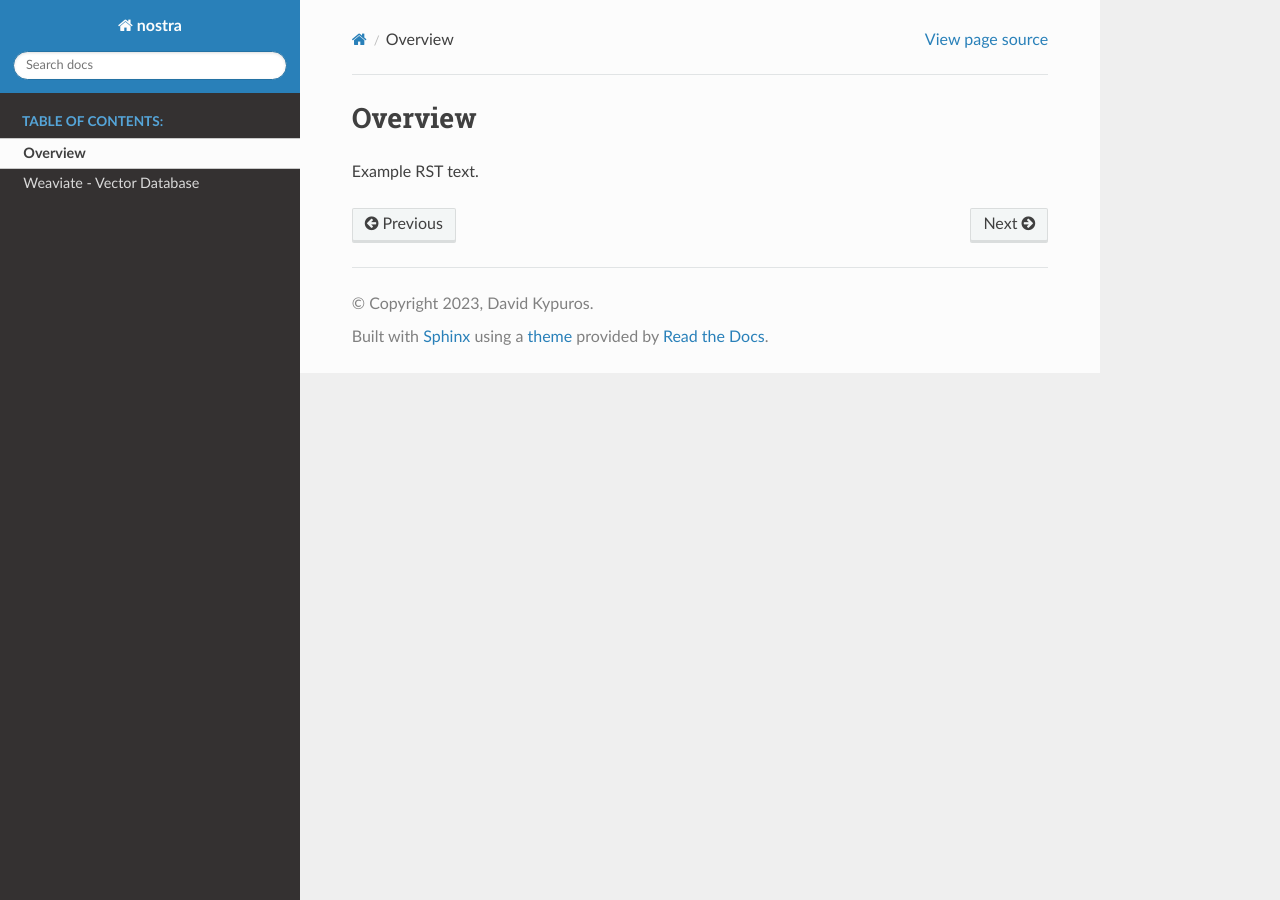
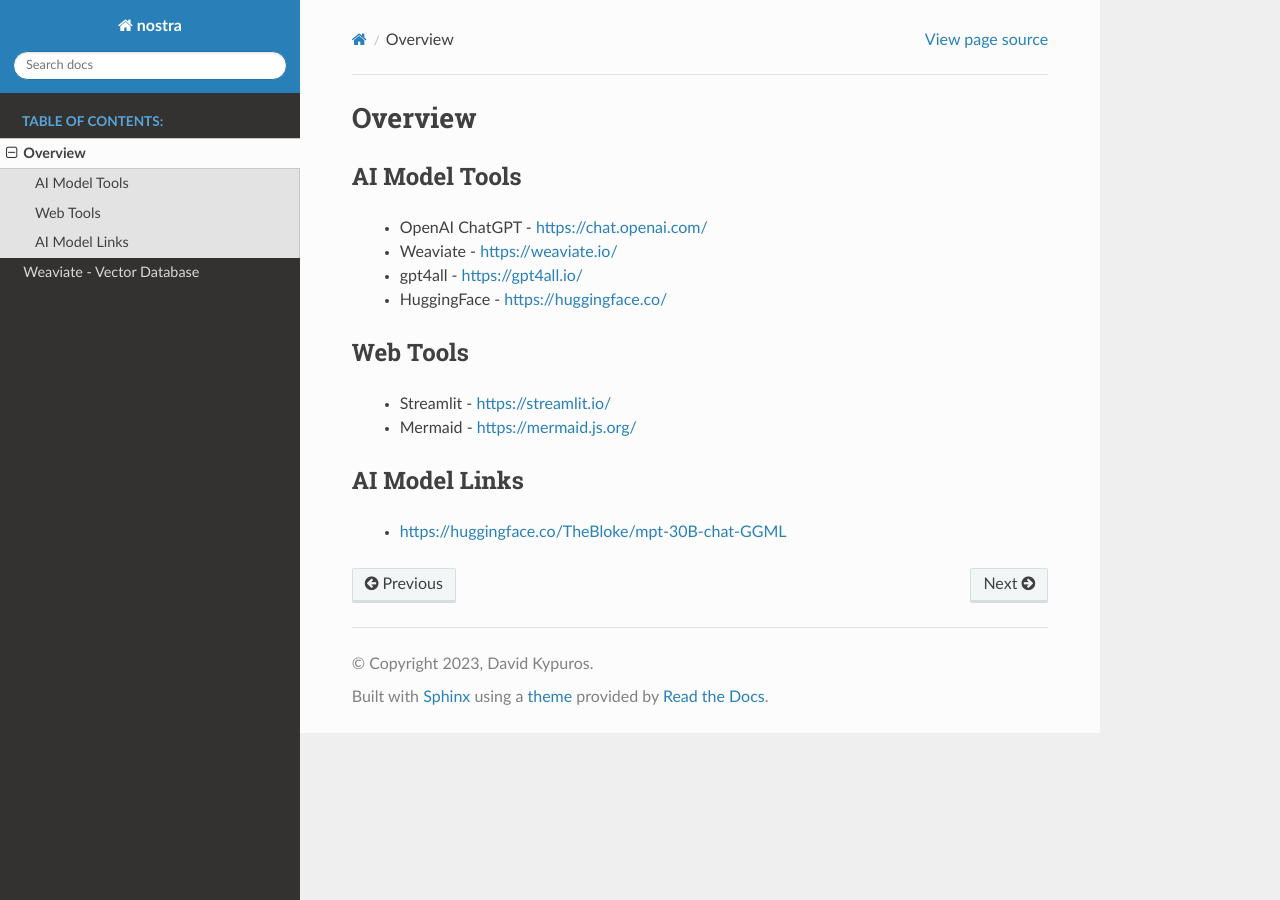
Before and after one commit to dkypuros/nostra, a Sphinx documentation site: the page built from docs/source/page1.rst, in a window 1280 px wide. Built offline with Sphinx 7.4.7 and the Read the Docs theme 2.0.0, drawn with Linux system fonts in a browser that asks for light colours.

Commit message:
More links

```diff
--- a/docs/source/page1.rst
+++ b/docs/source/page1.rst
@@ -1,4 +1,21 @@
 Overview
 ===============
 
-Example RST text.
+AI Model Tools
++++++++++++++++++++++++
+
+    - OpenAI ChatGPT - https://chat.openai.com/
+    - Weaviate - https://weaviate.io/
+    - gpt4all - https://gpt4all.io/
+    - HuggingFace - https://huggingface.co/
+
+Web Tools
++++++++++++++++++++
+
+    - Streamlit - https://streamlit.io/
+    - Mermaid - https://mermaid.js.org/
+
+AI Model Links
+++++++++++++++++
+
+    - https://huggingface.co/TheBloke/mpt-30B-chat-GGML
```
Also changed, not shown: docs/source/tools.rst (+0 -15 lines).
